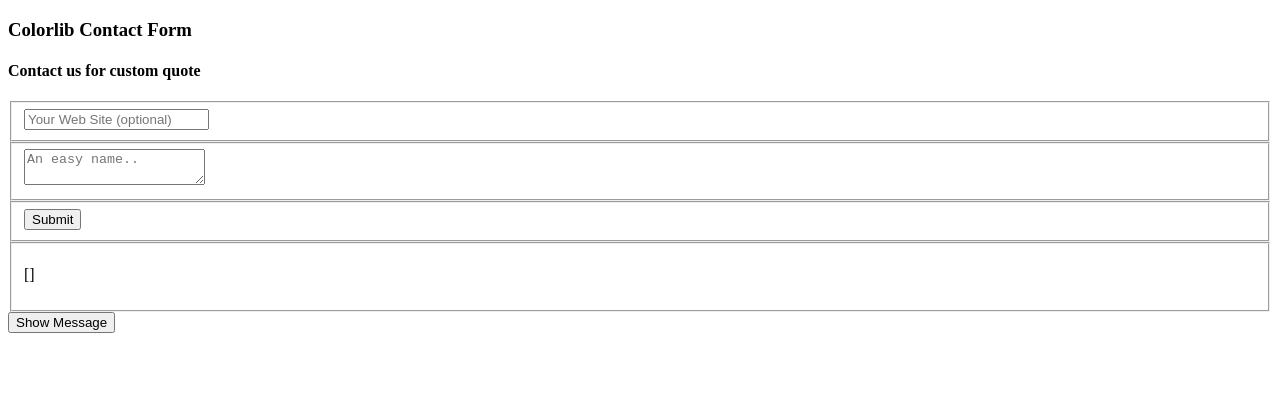
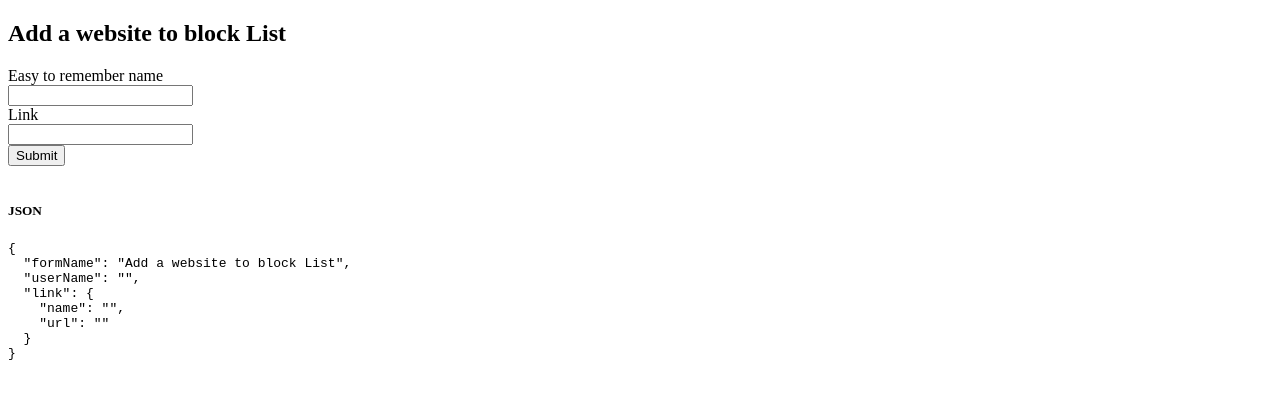
Before and after one commit to waWanjohi/bloka, a Vue app: page / in a window 1280 px wide. Shown: the top 398 px of the page. Built offline with nearby package versions, Linux system fonts and the light colour scheme.

Commit message:
Edited Popup.vue - Can add a link to memory

```diff
--- a/src/background.js
+++ b/src/background.js
@@ -1,4 +1,5 @@
 import "./bloka";
+
 
 browser.runtime.onMessage.addListener(function (request, sender, sendResponse) {
   console.log("Hello from the background");
--- /dev/null
+++ b/src/components/Options.vue
@@ -0,0 +1,254 @@
+<template>
+  <div id="mount-point">
+    <main>
+<section class="tabs">
+
+<div class="tab">
+	<img src="https://raw.githubusercontent.com/DanialZahid/Tabbed-Window-List/Main/src/images/svg/codepen.svg" alt="CodePen">
+	<h2>CodePen</h2>
+</div>
+
+<div class="tab">
+	<img src="https://raw.githubusercontent.com/DanialZahid/Tabbed-Window-List/Main/src/images/svg/dribbble.svg" alt="Dribbble">
+	<h2>Dribbble</h2>
+</div>
+
+<div class="tab">
+	<img src="https://raw.githubusercontent.com/DanialZahid/Tabbed-Window-List/Main/src/images/svg/github.svg" alt="GitHub">
+	<h2>GitHub</h2>
+</div>
+
+<div class="tab">
+	<img src="https://raw.githubusercontent.com/DanialZahid/Tabbed-Window-List/Main/src/images/svg/linkedin.svg" alt="LinkedIn">
+	<h2>LinkedIn</h2>
+</div>
+
+<div class="tab">
+	<img src="https://raw.githubusercontent.com/DanialZahid/Tabbed-Window-List/Main/src/images/svg/twitter.svg" alt="Twitter">
+	<h2>Twitter</h2>
+</div>
+
+<div class="tab">
+	<img src="https://raw.githubusercontent.com/DanialZahid/Tabbed-Window-List/Main/src/images/svg/vimeo.svg" alt="Vimeo">
+	<h2>Vimeo</h2>
+</div>
+
+</section>
+
+</main>
+  </div>
+</template>
+
+<script>
+export default {
+  name: "Options",
+  mounted() {
+    browser.runtime.sendMessage({});
+  },
+
+  data() {
+      return {
+          items: [
+        "Apples",
+        "Broccoli",
+        "Chicken",
+        "Bacon",
+        "Eggs",
+        "Salmon",
+        "Granola",
+        "Bananas",
+        "Beer",
+        "Wine",
+        "Yogurt"
+      ]
+      }
+  }
+};
+</script>
+
+
+<style lang="scss" scoped>
+// Page Setup
+
+* {
+	box-sizing: inherit;
+	padding: 0;
+	margin: 0;
+	border: 0;
+	outline: 0;
+}
+
+*::before,
+*::after {
+	box-sizing: inherit;
+}
+
+html {
+	box-sizing: border-box;
+	font-size: 10px;
+}
+
+body {
+	font-family: Arial, Helvetica, sans-serif;
+	font-size: 1.6rem;
+	background: url("https://raw.githubusercontent.com/DanialZahid/Tabbed-Window-List/Main/src/images/background.jpg")
+		fixed center center / cover no-repeat;
+	color: #fff;
+}
+
+main {
+	display: flex;
+	align-items: center;
+	justify-content: center;
+	min-height: 100vh;
+	padding: 3rem;
+}
+
+img {
+	display: block;
+	max-width: 100%;
+}
+
+// Core
+
+.tabs {
+	display: flex;
+	flex-flow: column wrap;
+	text-align: center;
+	border-right: 1px solid rgba(51, 51, 51, 0.5);
+	background: #3333334d;
+
+	h2 {
+		font-size: 2rem;
+	}
+}
+
+.tab {
+	display: flex;
+	align-items: center;
+	gap: 1rem;
+	flex: 1;
+	flex-wrap: wrap;
+	padding: 2rem;
+	cursor: pointer;
+	transition: all 300ms ease-in-out;
+
+	&:focus,
+	&:hover,
+	&:active {
+		background: #3333334d;
+	}
+
+	img {
+		width: 3.2rem;
+	}
+}
+
+.tab-active {
+	background: #1a1a1a80;
+}
+
+.content-pane {
+	cursor: default;
+	display: flex;
+	flex-flow: column wrap;
+	padding: 3rem;
+}
+
+.tab-content {
+	display: none;
+	animation: scaleUp 500ms ease-in-out;
+
+	p {
+		margin: 1rem 0;
+	}
+}
+
+.tab-content-active {
+	display: block;
+}
+
+@keyframes scaleUp {
+	0% {
+		opacity: 0;
+		transform: scale(0.8);
+	}
+
+	100% {
+		opacity: 1;
+		transform: scale(1);
+	}
+}
+
+// Media Queries
+
+@media (max-width: 768px) {
+	.tabbed-window-list {
+		grid-template-columns: auto;
+		width: auto;
+	}
+
+	.tabs {
+		display: grid;
+		grid-template-columns: repeat(auto-fill, minmax(100px, 1fr));
+		border-right: 0;
+		border-bottom: 1px solid rgba(51, 51, 51, 0.5);
+	}
+
+	.tab {
+		justify-content: center;
+	}
+}
+
+@media (max-width: 425px) {
+	body {
+		font-size: 1.2rem;
+	}
+
+	main {
+		padding: 1rem;
+	}
+
+	.tabs {
+		img {
+			width: 2.4rem;
+		}
+
+		h2 {
+			font-size: 1.6rem;
+		}
+	}
+
+	.tab {
+		padding: 1rem;
+	}
+}
+
+</style>
+
+<script>
+const tab = document.querySelectorAll(".tab");
+const tabContent = document.querySelectorAll(".tab-content");
+
+for (let i = 0; i < tab.length; i++) {
+	tab[i].onclick = tabActive;
+}
+
+function tabActive() {
+	for (let i = 0; i < tab.length; i++) {
+		this.classList.add("tab-active");
+
+		if (tab[i] !== this) {
+			tab[i].classList.remove("tab-active");
+		}
+	}
+
+	for (let i = 0; i < tabContent.length; i++) {
+		tabContent[i].classList.add("tab-content-active");
+
+		if (tab[i] !== this) {
+			tabContent[i].classList.remove("tab-content-active");
+		}
+	}
+}
+</script>
--- a/src/options/App.vue
+++ b/src/options/App.vue
@@ -1,19 +1,21 @@
 <template>
-  <hello-world />
+  <div>
+
+  </div>
 </template>
 
 <script>
-import HelloWorld from "@/components/HelloWorld.vue";
+export default {
+  mounted() {
+    browser.runtime.sendMessage({});
+  },
 
-export default {
-  name: "App",
-  components: { HelloWorld },
+  data() {
+    return {
+
+    }
+  }
 };
 </script>
 
-<style>
-html {
-  width: 400px;
-  height: 400px;
-}
-</style>
+<style></style>
--- a/src/popup/Popup.vue
+++ b/src/popup/Popup.vue
@@ -1,45 +1,112 @@
 <template>
   <div class="container">
-  <form id="contact" action="" method="post">
-    <h3>Colorlib Contact Form</h3>
-    <h4>Contact us for custom quote</h4>
-       <fieldset>
-      <input id="link_url" placeholder="Your Web Site (optional)" ref="user_link" type="url" tabindex="4" required>
-    </fieldset>
-    <fieldset>
-      <textarea id="link_name" placeholder="An easy name.." tabindex="5"></textarea>
-    </fieldset>
-    <fieldset>
-      <button  @click.prevent="reverseMessage" name="submit" type="submit" id="contact-submit" data-submit="...Sending">Submit</button>
-    </fieldset>
-    <fieldset>
-  <p>{{ userLinks }}</p>
-    <div id="ERROR_MSG"></div>
-    </fieldset>
-</form>
-<div id="event-handling">
-  <button>Show Message</button>
-</div>
-</div>
+
+    <section id="app" class="section">
+      <h1 class="title is-1" v-text="form.formName"></h1>
+
+      <div class="columns">
+        <div class="column">
+          <form>
+            <div class="field">
+              <label class="label">Easy to remember name</label>
+              <div class="control">
+                <input type="text" class="input" v-model="form.link.name" />
+              </div>
+            </div>
+
+            <div class="field">
+              <label class="label">Link</label>
+              <div class="control">
+                <input type="text" class="input" v-model="form.link.url" />
+              </div>
+            </div>
+            <input
+              class="button is-primary margin-bottom"
+              type="submit"
+              @click.prevent="fakeSubmit"
+            />
+          </form>
+
+          <transition name="fade" mode="out-in">
+            <article class="message is-primary" v-show="showSubmitFeedback">
+              <div class="message-header">
+                <p>Fake Send Status:</p>
+              </div>
+              <div class="message-body">
+                <div v-if="this.form.link.name != ''">
+                  {{ this.form.link.name }} Successfully Added!
+                </div>
+                <div v-else>
+                  {{ this.form.link.url }} was added. Consider adding a name :)
+                </div>
+              </div>
+            </article>
+          </transition>
+        </div>
+        <div class="column">
+          <h5>
+            JSON
+          </h5>
+          <pre><code>{{form}}</code></pre>
+        </div>
+      </div>
+    </section>
+  </div>
 </template>
 
 <script>
 export default {
   name: "Popup",
 
-  data(){
+  data() {
     return {
-      userLinks: []
-    }
+      metadata: {},
+
+      form: {
+        formName: "Add a website to block List",
+        userName: "",
+        link: { name: "", url: "" },
+      },
+      showSubmitFeedback: false,
+    };
   },
   methods: {
-    reverseMessage() {
+    fakeSubmit() {
+      this.showSubmitFeedback = true;
+      setTimeout(() => {
+        this.showSubmitFeedback = false;
+      }, 3000);
+    },
+
+    addLink() {
       // Don't add empty item
-      if (this.$refs.user_link.value != ""){
-      this.userLinks.push(this.$refs.user_link.value);
+      if (this.$refs.user_link.value != "") {
+        this.userLinks.push(
+          { link: this.$refs.user_link.value },
+          { nick: this.$refs.link_name.value }
+        );
       }
+    },
+  },
+};
+</script>
 
-    }
-  }
+<style scoped>
+.container {
+  width: 400px;
 }
-</script>
+
+.margin-bottom {
+  margin-bottom: 15px;
+}
+
+.fade-enter,
+.fade-leave-active {
+  opacity: 0;
+}
+
+.fade-enter-active,
+.fade-leave-active {
+  transition: opacity 0.5s;
+}
+</style>
```
Also changed, not shown: src/manifest.json, 2 other files (tests, documents, lock files or other folders).
